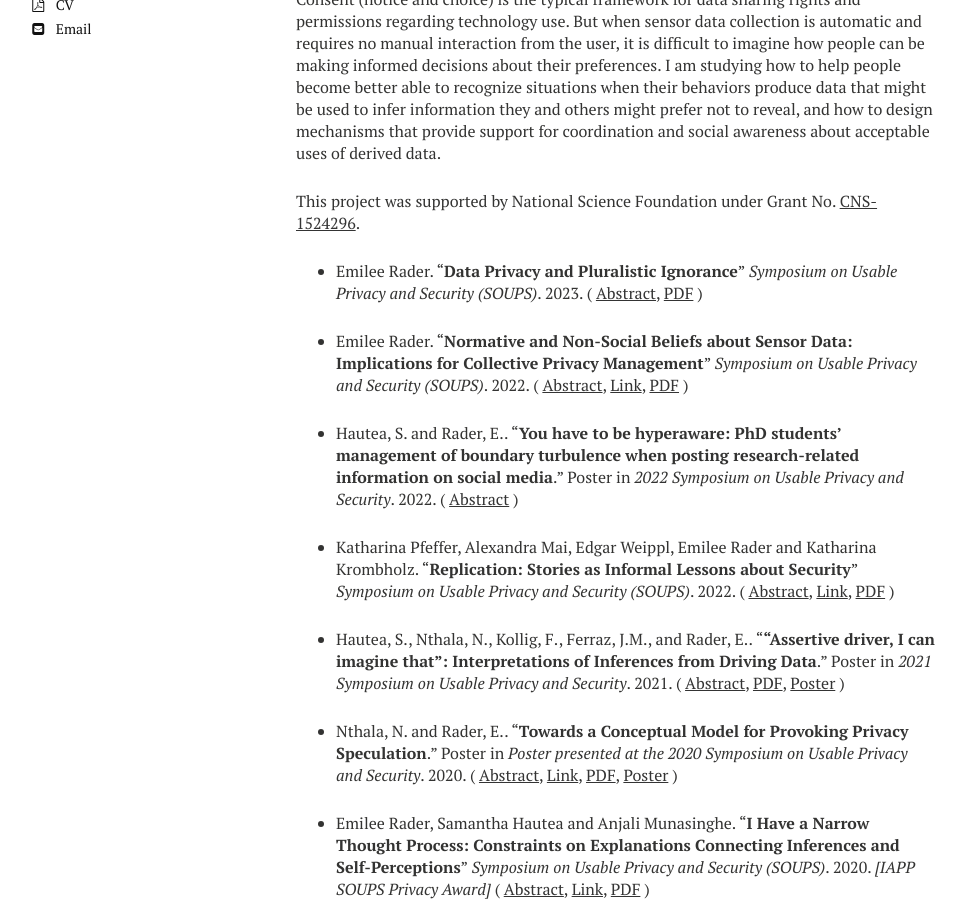
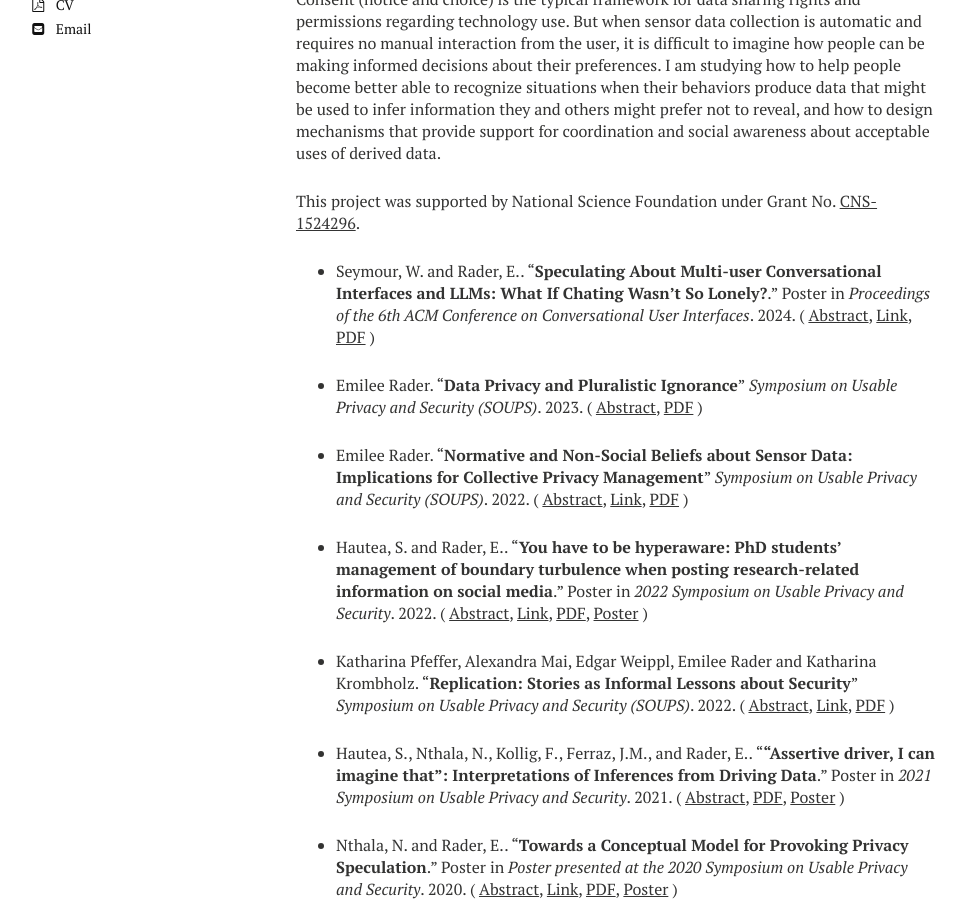
Before and after one commit to bierdoctor/bierdoctor.github.io, a Jekyll site: the page built from projects/index.md, in a window 1280 px wide and 900 px high, scrolled down 667 px. Shown: the whole window, without its empty margins (24-989 px from the left). Built offline with Jekyll 4.4.1, drawn with Linux system fonts in a browser that asks for light colours; nearby versions of some CDN libraries.

Commit message:
adding and updating publications

```diff
--- a/_posts/2022-06-28-boundary-turbulence-poster-soups2022.md
+++ b/_posts/2022-06-28-boundary-turbulence-poster-soups2022.md
@@ -9,6 +9,9 @@ year: 2022
 workshop: "2022 Symposium on Usable Privacy and Security"
 papertype: Poster
 abstract: true
+link: "https://www.usenix.org/conference/soups2022/presentation/hautea-poster"
+file: "soups2022-poster141_hautea_abstract_final.pdf"
+poster: "soups2022-poster141_hautea_final.pdf"
 ---
 
 What informs the disclosure decisions made by early-career scientists when they share their research on social network sites, such as social media? We conducted 14 interviews to investigate how science PhD students in the United States and the Philippines perceive and manage boundary turbulence when they share research-related information online. Through a qualitative analysis that applied Petronio's theory of Communication Privacy Management (CPM) we identify major themes from our interviews. These themes include participants' perceptions of the risks, benefits, and ways of minmizing risks when sharing research-related information on social media. We discuss the implications of these findings for our interviewee population, and connect it to broader implications for stakeholders in science communication and CPM.
--- /dev/null
+++ b/_posts/2024-07-01-LLM-provocation-cui2024.md
@@ -0,0 +1,16 @@
+---
+layout: workshop
+type: workshop
+category: workshop
+tags: privacy
+title: "Speculating About Multi-user Conversational Interfaces and LLMs: What If Chating Wasn’t So Lonely?"
+author: Seymour, W. and Rader, E.
+year: 2024
+workshop: "Proceedings of the 6th ACM Conference on Conversational User Interfaces"
+papertype: Poster
+abstract: true
+link: "https://dl.acm.org/doi/10.1145/3640794.3665888"
+file: "Seymour_Rader_LLMs.pdf"
+---
+
+The advent of LLMs means that CUIs are cool again, but what isn’t so cool is that we’re doomed to use them alone. The one user, one account, one device paradigm has dominated the design of CUIs and is not going away as new conversational technologies emerge. In this provocation we explore some of the technical, legal, and design difficulties that seem to make multi-user CUIs so difficult to implement. Drawing inspiration from the ways that people manage messy group discussions, such as parliamentary and consensus-based paradigms, we show how LLM-based CUIs might be well suited to bridging the gap. With any luck, this might even result in everyone having to sit through fewer poorly run meetings and agonising group discussions—truly a laudable goal!
```
Also changed, not shown: 3 other files.
